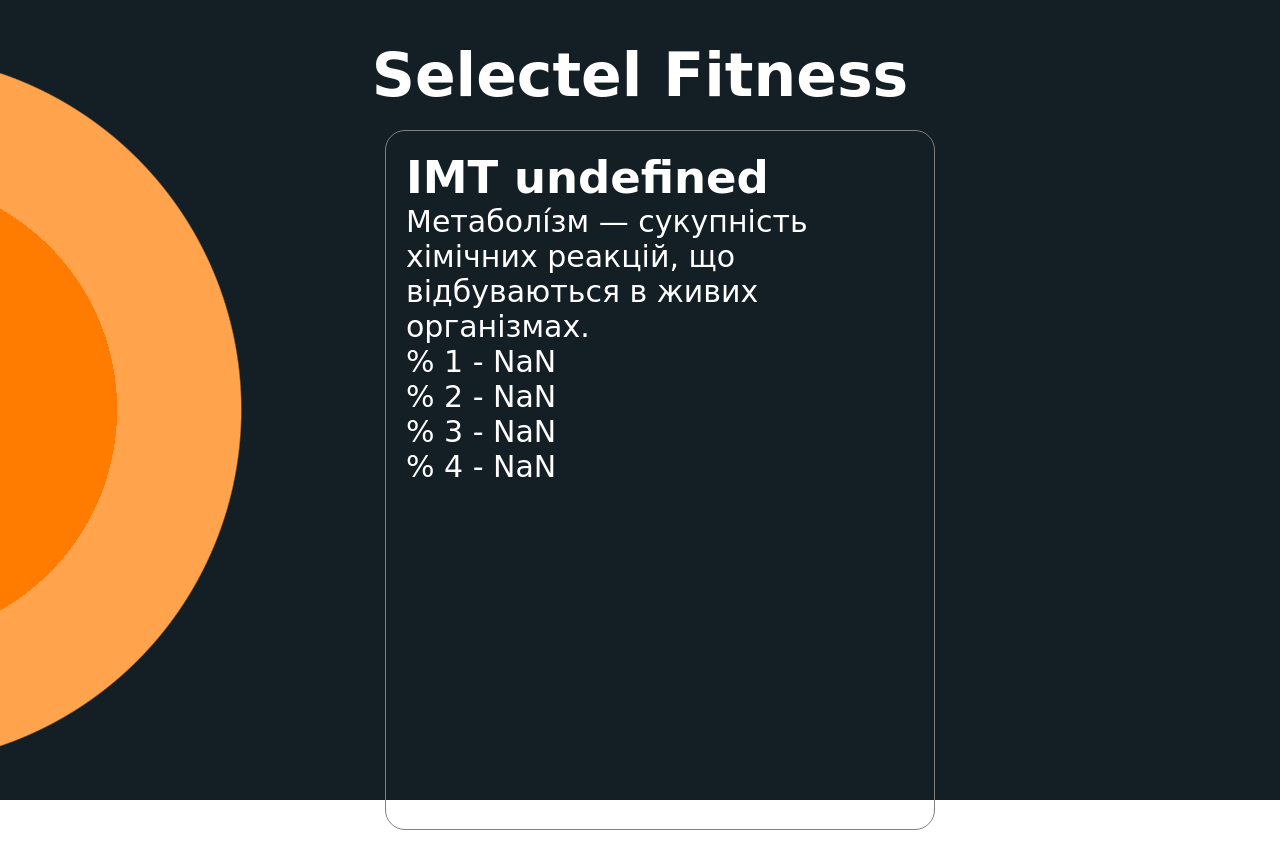
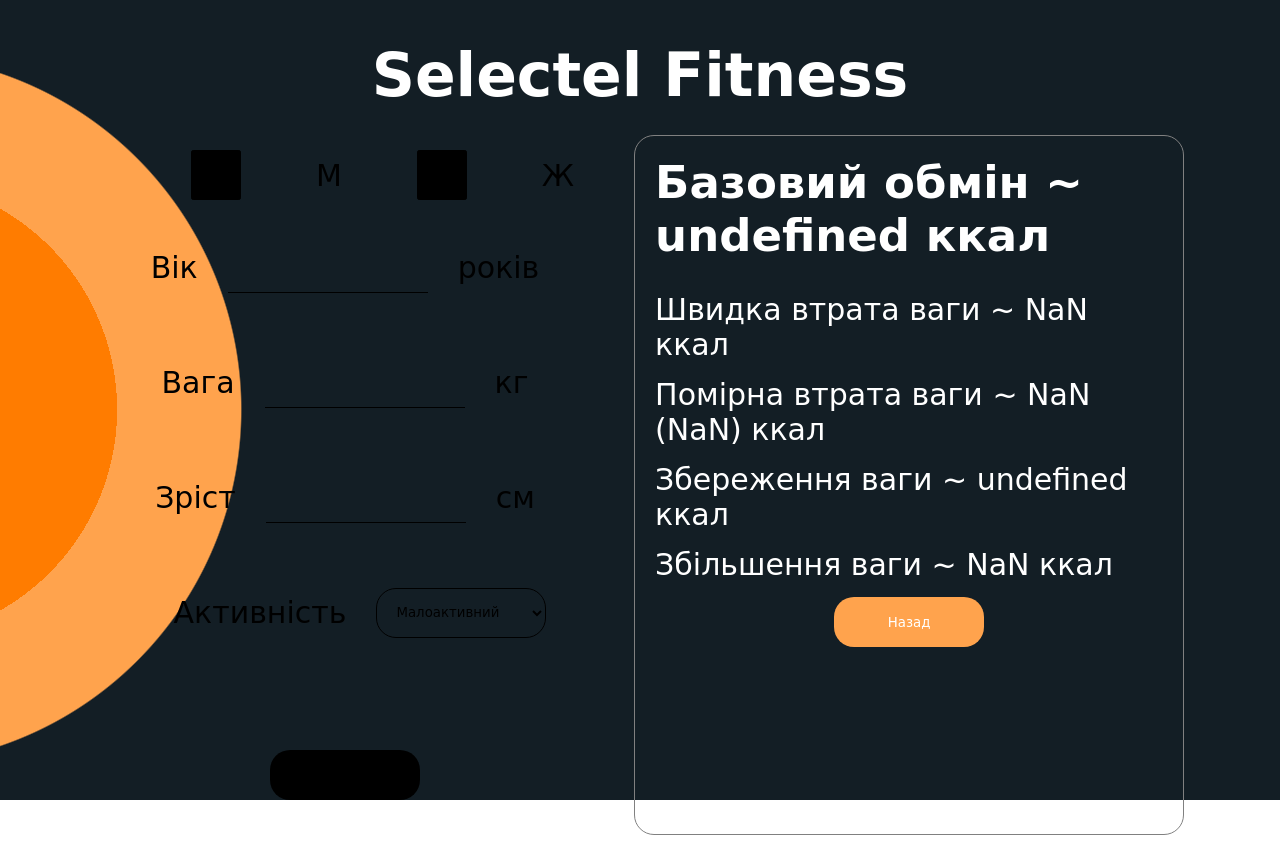
Before and after one commit to Lonozx/Fitness-Calculator, a plain HTML site: page index.html in a window 1280 px wide. Both pictures are taken after a click on the button "Порахуйте!". Drawn offline with Linux system fonts and the light colour scheme; a web font is replaced by a local one.

Commit message:
Add some

```diff
--- a/index.html
+++ b/index.html
@@ -25,8 +25,8 @@
                 <div class="container">
                     <div class="container__formed">
                         <div class="formed-item">
-                            <input class="formed__check-male check" type="checkbox" name="check">
-                            <input class="formed__check-female check" type="checkbox" name="check">
+                            <input class="formed__check-male check" type="checkbox" name="check">М
+                            <input class="formed__check-female check" type="checkbox" name="check">Ж
                         </div>
                         <div class="formed-item">
                             <span>Вік</span> <input type="text" class="age"> <span>років</span>
@@ -68,6 +68,7 @@
                         <p class="persentage2">0</p>
                         <p class="persentage3">0</p>
                         <p class="persentage4">0</p>
+                        <button class="back">Назад</button>
                     </div>
                 </div>
             </section>
--- a/script/main.js
+++ b/script/main.js
@@ -16,6 +16,7 @@
 let container__dov = document.querySelector('.container__dov');
 let resulted = document.querySelector('.resulted');
 let info = document.querySelector('.info');
+let back = document.querySelector('.back');
 
 
 
@@ -32,14 +33,21 @@
 
 function genderIs(){
     if(female.checked){
-        formedGV.style.display = 'flex';}
+        formedGV.style.visibility = 'visible';}
         else {
-            formedGV.style.display = 'none';
+            formedGV.style.visibility = 'hidden';
         }
 }
 female.addEventListener('change', genderIs);
 
 
+function clean(){
+    // container__formed.style.display='flex';
+    container__formed.style.filter = "brightness(1)";
+    container__dov.style.filter='brightness(0)';
+}
+
+back.addEventListener('click', clean)
 
 function calculateInto(weights, talls, ages){
     let resultWeight;
@@ -59,21 +67,24 @@
 // }
 
 calculate.addEventListener('click', ()=>{
-    container__formed.style.display='none';
-    container__dov.style.display='flex';
+    // container__formed.style.display='none';
+    container__formed.style.filter = "brightness(0)";
+    // container__dov.style.display='flex';
+    container__dov.style.filter = "brightness(1)";
+    // if()
     let quite = calculateInto(weight.value, tall.value, age.value);
     // console.log(calculateInto(weight.value, tall.value, age.value));
-    resulted.innerHTML = `IMT ${quite} <br>`;
+    resulted.innerHTML = `Базовий обмін ~ ${quite} ккал <br>`;
     // let resultary = parseFloat(resulted.value);
     const persentag1 = parseInt(quite*0.05);
     const persentag2 = parseInt(quite*0.10);
     const persentag3 = parseInt(quite*0.15);
     const persentag4 = parseInt(quite*0.20);
-    info.innerHTML = `Mетаболі́зм — сукупність хімічних реакцій, що відбуваються в живих організмах.`;
-    persentage1.innerHTML = `% 1 - ${persentag1} <br>`;
-    persentage2.innerHTML = `% 2 - ${persentag2} <br>`;
-    persentage3.innerHTML = `% 3 - ${persentag3} <br>`;
-    persentage4.innerHTML = `% 4 - ${persentag4} <br>`;
+    // info.innerHTML = `Mетаболі́зм — сукупність хімічних реакцій, що відбуваються в живих організмах.`;
+    persentage1.innerHTML = `Швидка втрата ваги ~ ${quite-persentag4} ккал <br>`;
+    persentage2.innerHTML = `Помірна втрата ваги ~ ${quite-persentag3} (${quite-persentag2}) ккал <br>`;
+    persentage3.innerHTML = `Збереження ваги ~ ${quite} ккал <br>`;
+    persentage4.innerHTML = `Збільшення ваги ~ ${persentag2+quite} ккал <br>`;
 }
 
 )
--- a/style/style.css
+++ b/style/style.css
@@ -82,7 +82,7 @@
 }
 
 .formed-item-GV{
- display: none;
+ visibility: hidden;
 }
 .formed-item {
     /* border: 1px solid; */
@@ -96,12 +96,30 @@
     justify-content: center;
 }
 
+.back{
+    height: 50px;
+    width: 150px;
+    border: none;
+    border-radius: 20px;
+    background: rgb(255, 163, 77) 15.9%;
+    font-family: 'Unbounded', cursive;
+    color: white;
+    margin: 0 auto;
+
+}
+.back:hover{
+    cursor: pointer;
+    background: rgb(255, 124, 0) 0%;
+}
+
 .container__dov{
+    filter: brightness(0);
     border: 1px solid grey;
     border-radius: 20px;
     flex-direction: column;
     width: 550px;
     height: 700px;
-    display: none;
+    display: flex;
     padding: 20px;
+    gap: 15px;
 }
```
